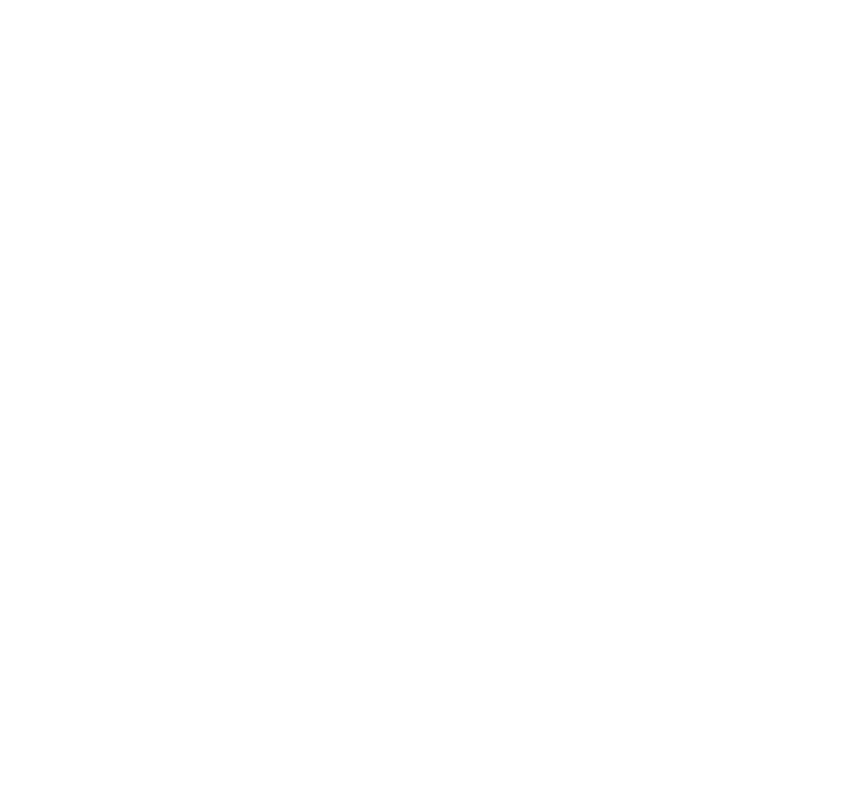
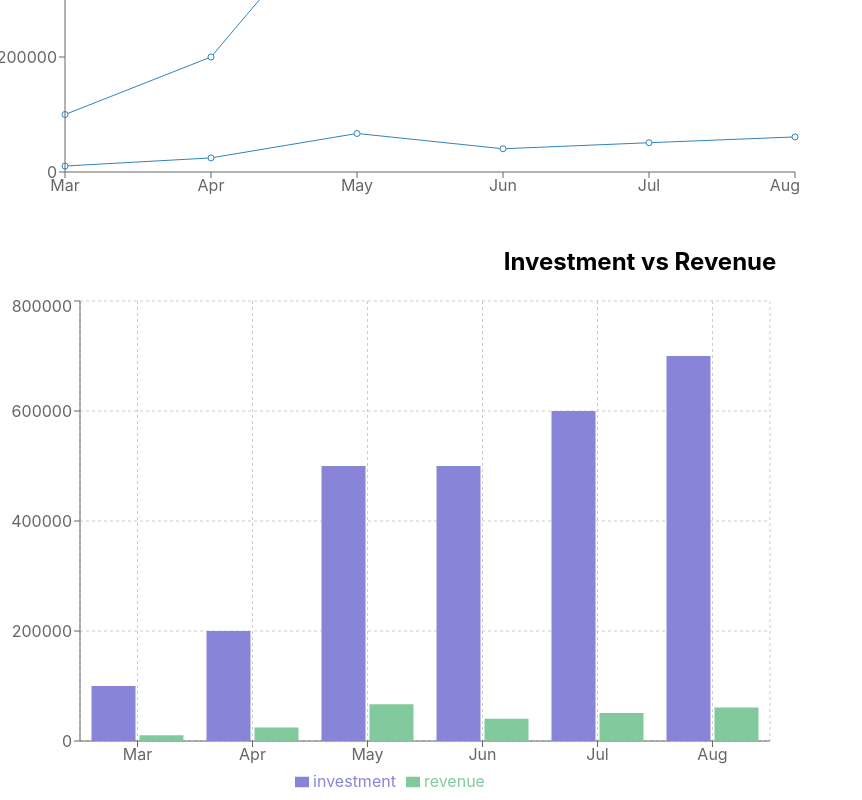
Before and after one commit to Farhan-Abid/Jersey-mania, a React (Create React App) app: page /dashboard in a window 1280 px wide. Shown: the part 431-1231 px from the top of the page, without its empty margins (0-862 px from the left). Before the commit the page ends 800 px from the top, so only its background shows below. Built offline with nearby package versions, Linux system fonts and the light colour scheme.

Commit message:
added dashboards

```diff
--- a/package.json
+++ b/package.json
@@ -10,6 +10,7 @@
     "react-dom": "^18.0.0",
     "react-router-dom": "^6.3.0",
     "react-scripts": "5.0.0",
+    "recharts": "^2.1.9",
     "web-vitals": "^2.1.4"
   },
   "scripts": {
--- a/public/index.html
+++ b/public/index.html
@@ -24,7 +24,7 @@
       work correctly both with client-side routing and a non-root public URL.
       Learn how to configure a non-root public URL by running `npm run build`.
     -->
-    <title>React App</title>
+    <title>Jersey Mania</title>
   </head>
   <body>
     <noscript>You need to enable JavaScript to run this app.</noscript>
--- a/src/App.js
+++ b/src/App.js
@@ -6,6 +6,7 @@
 import Header from './components/Header/Header';
 import JerseyHome from './components/Header/JerseyHome/JerseyHome';
 import Reviews from './components/Header/Reviews/Reviews';
+import PageNotFound from './components/PageNotFound/PageNotFound';
 
 function App() {
   return (
@@ -17,7 +18,9 @@
         <Route path='/reviews' element={<Reviews></Reviews>}></Route>
         <Route path='/dashboard' element={<Dashboard></Dashboard>}></Route>
         <Route path='/blogs' element={<Blogs></Blogs>}></Route>
+        <Route path='*' element={<PageNotFound></PageNotFound>}></Route>
       </Routes>
+
     </div>
   );
 }
--- a/src/components/Dashboard/Dashboard.js
+++ b/src/components/Dashboard/Dashboard.js
@@ -1,9 +1,11 @@
 import React from 'react';
+import MyLineChart from '../MyLineChart/MyLineChart';
 
 const Dashboard = () => {
     return (
         <div>
             <h2>This is dashboard</h2>
+            <MyLineChart></MyLineChart>
         </div>
     );
 };
--- a/src/components/Header/JerseyHome/JerseyHome.js
+++ b/src/components/Header/JerseyHome/JerseyHome.js
@@ -17,7 +17,7 @@
 
             </div>
             <div className="jersey-pic-container">
-
+                <img src="https://images.unsplash.com/photo-1616124619460-ff4ed8f4683c?ixlib=rb-1.2.1&ixid=MnwxMjA3fDB8MHxwaG90by1wYWdlfHx8fGVufDB8fHx8&auto=format&fit=crop&w=398&q=80" alt="" />
 
             </div>
 
@@ -27,7 +27,7 @@
                     jerseys.map(jersey => <Jersey
                     key={jersey.id}
                     jersey={jersey}
-                    ></Jersey>)
+                    ></Jersey>).slice(0,3)
                 }
                 <br />
                 <Link to="/reviews"><button>See All reviews</button></Link>
--- /dev/null
+++ b/src/components/MyLineChart/MyLineChart.js
@@ -0,0 +1,80 @@
+import React from 'react';
+import {LineChart,Line,YAxis,XAxis,BarChart,CartesianGrid,Tooltip,Legend,Bar} from 'recharts';
+
+const MyLineChart = () => {
+    const data = [
+        {
+            "month": "Mar",
+            "investment": 100000,
+            "sell": 241,
+            "revenue": 10401
+        },
+        {
+            "month": "Apr",
+            "investment": 200000,
+            "sell": 423,
+            "revenue": 24500
+        },
+        {
+            "month": "May",
+            "investment": 500000,
+            "sell": 726,
+            "revenue": 67010
+        },
+        {
+            "month": "Jun",
+            "investment": 500000,
+            "sell": 529,
+            "revenue": 40405
+        },
+        {
+            "month": "Jul",
+            "investment": 600000,
+            "sell": 601,
+            "revenue": 50900
+        },
+        {
+            "month": "Aug",
+            "investment": 700000,
+            "sell": 670,
+            "revenue": 61000
+        }
+    ]
+    return (
+        <div>
+            <h2>Month Wise sell</h2>
+        <LineChart width={800} height={500} data={data}>
+            <Line dataKey={'investment'}></Line>
+            <Line dataKey={'revenue'}></Line>
+            <XAxis dataKey={'month'}></XAxis>
+            <YAxis></YAxis>
+
+        </LineChart>
+        <br />
+        <h2>Investment vs Revenue</h2>
+        <BarChart
+          width={800}
+          height={500}
+          data={data}
+          margin={{
+            top: 5,
+            right: 30,
+            left: 20,
+            bottom: 5,
+          }}
+        >
+          <CartesianGrid strokeDasharray="3 3" />
+          <XAxis dataKey="month" />
+          <YAxis />
+          <Tooltip />
+          <Legend />
+          <Bar dataKey="investment" fill="#8884d8" />
+          <Bar dataKey="revenue" fill="#82ca9d" />
+        </BarChart>
+        </div>
+
+
+    );
+};
+
+export default MyLineChart;
--- /dev/null
+++ b/src/components/PageNotFound/PageNotFound.js
@@ -0,0 +1,12 @@
+import React from 'react';
+
+const PageNotFound = () => {
+    return (
+        <div>
+       <h1>ERROR! 404!</h1>
+       <h3>Page not found!</h3>
+        </div>
+    );
+};
+
+export default PageNotFound;
```
Also changed, not shown: src/components/MyLineChart/MyLineChart.css (added), src/components/PageNotFound/PageNotFound.css (added), 1 other file (tests, documents, lock files or other folders).
